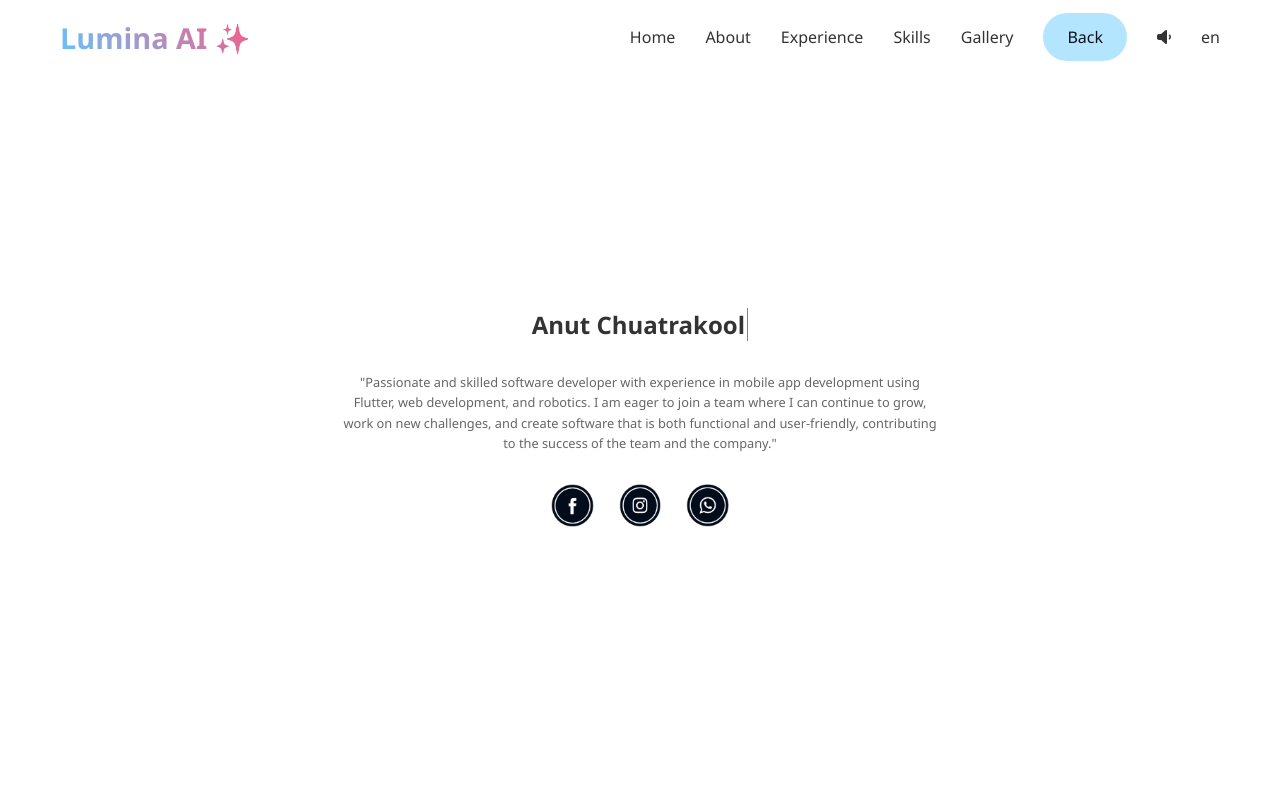
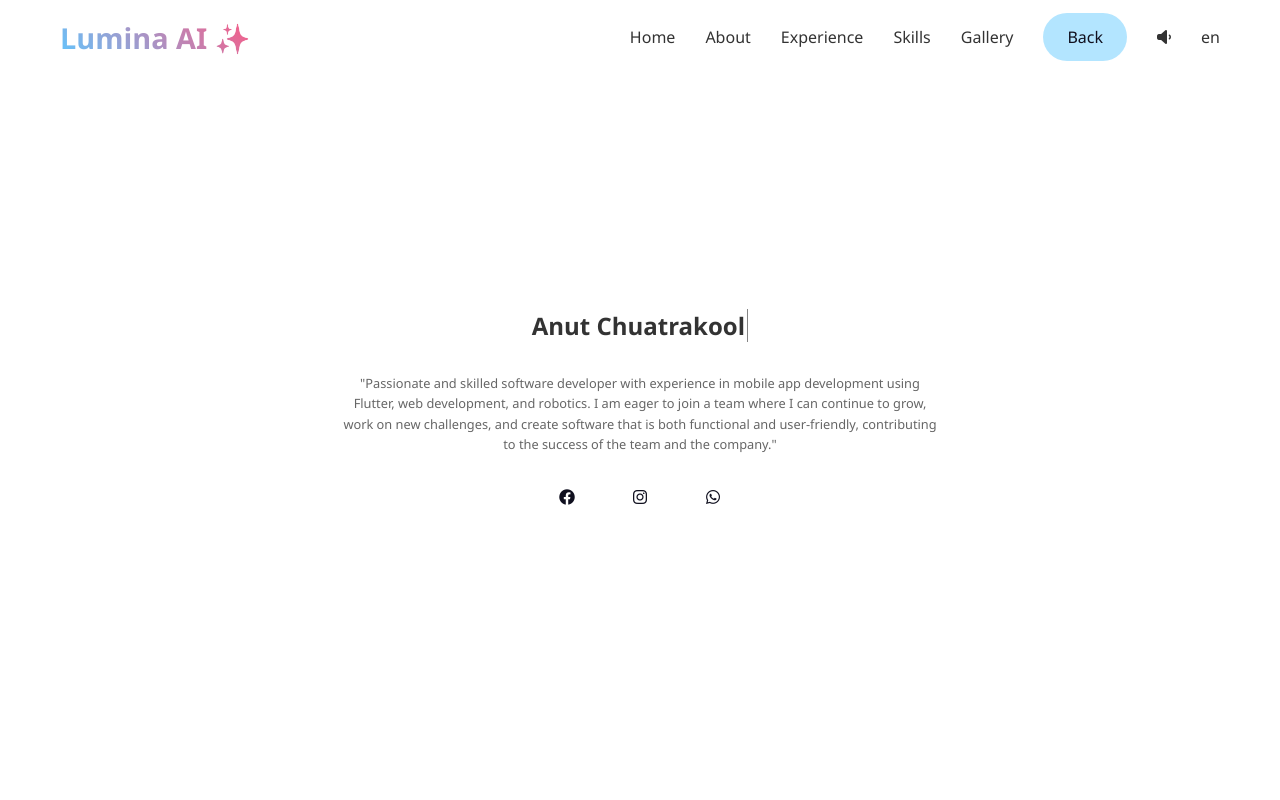
Before and after one commit to pppskk/projectJavascript, a plain HTML site: page aut.html in a window 1280 px wide. Shown: the top 800 px of the page. Drawn offline with Linux system fonts and the light colour scheme; some packages are replaced by stand-ins of ours; a script that the page names is missing.

Commit message:
Update aut.html aut.css
change icon contect
14/8/2025
10:13AM

```diff
--- a/aut.css
+++ b/aut.css
@@ -236,16 +236,29 @@ nav a.highlight:hover {
     border: none;
 }
 
+.hero-contect{
+    align-items: center;
+    text-align: center;
+    justify-content: center;
+}
 .hero-contect ul li{
     display: inline-block;
     margin-top: .65rem;
     margin-left: .65rem;
     margin-right: .65rem;
+    height: 3rem;
+    width: 3rem;
 }
 
-.hero-contect img {
-    height: 2.65rem;
-    width: 2.65rem;
+.hero-contect a {
+    color: #10101f;
+    height: 3rem;
+    width: 3rem;
+}
+
+.hero-contect i {
+    height: 3rem;
+    width: 3rem;
 }
 
 .container {
@@ -651,7 +664,6 @@ nav a.highlight:hover {
 }
 
 .wrapper button {
-    background-color: #FFF6A2;
     opacity: 0.8;
     height: 48px;
     width: 48px;
@@ -675,11 +687,13 @@ button i {
 }
 
 #prev {
+    background-color: #B3E5FF;
     left: 1.5rem;
     z-index: 10;
 }
 
 #next {
+    background-color: #FFB3C6;
     right: 1.5rem;
     z-index: 10;
 }
--- a/aut.html
+++ b/aut.html
@@ -58,9 +58,9 @@
         </div>
         <div class="hero-contect">
             <ul>
-                <li><a href="https://www.facebook.com/aut.anud" target="_blank"><img src="img/fb-logo.png" alt="Facebook Logo"></a></li>
-                <li><a href="https://www.instagram.com/autcraft/" target="_blank"><img src="img/ig-logo.png" alt="Instagram Logo"></a></li>
-                <li><a href="https://wa.me/qr/4VEWMEADUW4LN1" target="_blank"><img src="img/wa-logo.png" alt="WhatsApp Logo"></a></li>
+                <li><a href="https://www.facebook.com/aut.anud" target="_blank"><i alt="Facebook Logo" class="fa-brands fa-facebook"></i></a></li>
+                <li><a href="https://www.instagram.com/autcraft/" target="_blank"><i alt="Instagram Logo" class="fa-brands fa-instagram"></i></a></li>
+                <li><a href="https://wa.me/qr/4VEWMEADUW4LN1" target="_blank"><i alt="WhatsApp Logo" class="fa-brands fa-whatsapp"></i></a></li>
             </ul>
         </div>
     </section>
```
